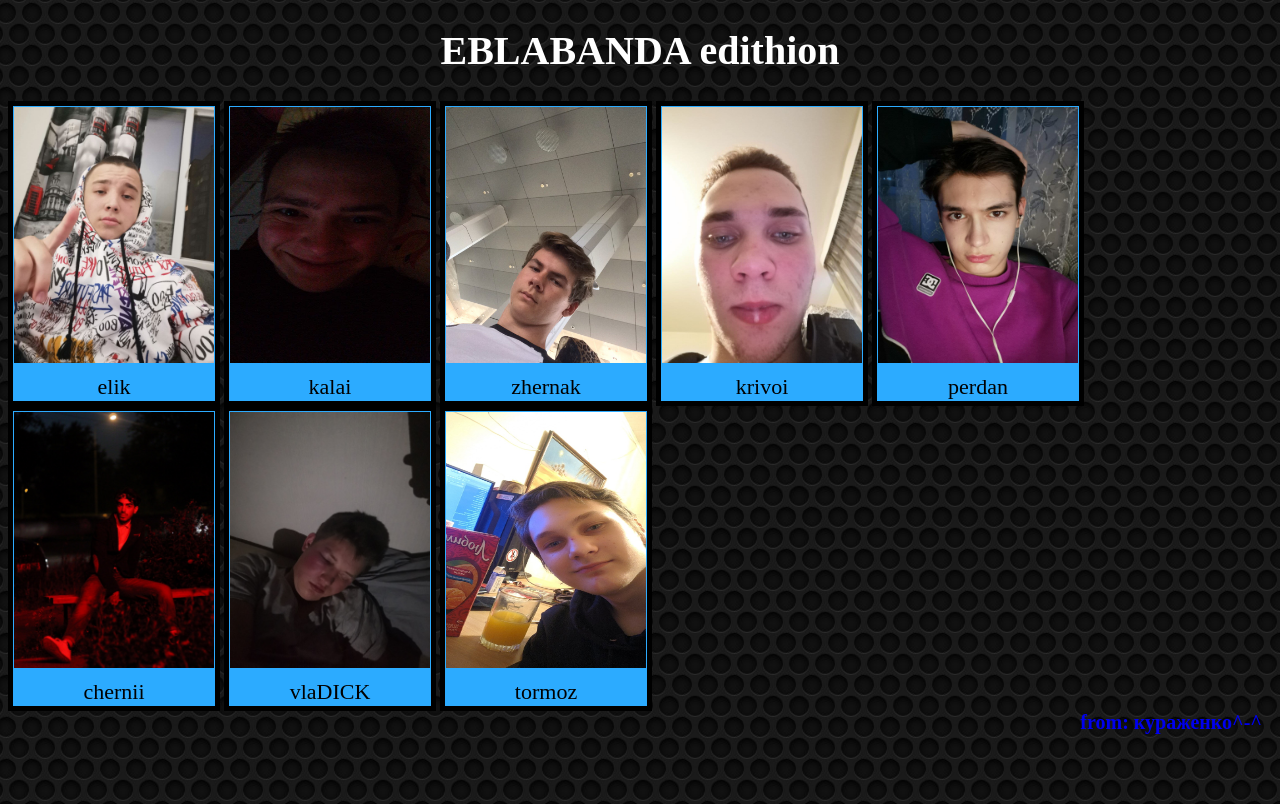
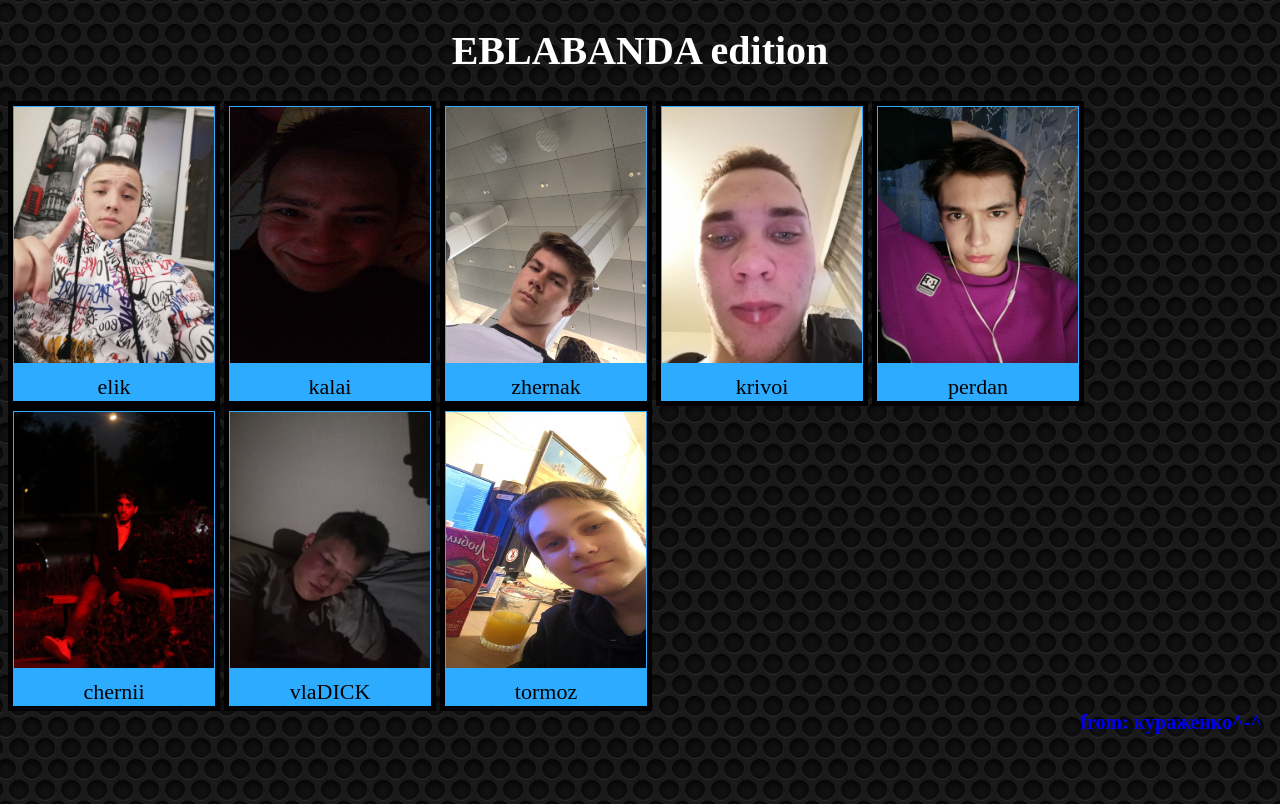
Before and after one commit to cvaga72/eblabanda, a plain HTML site: page index.html in a window 1280 px wide. Drawn offline with Linux system fonts and the light colour scheme.

Commit message:
Update index.html

```diff
--- a/index.html
+++ b/index.html
@@ -9,7 +9,7 @@
     </head>
     <body>
         <div>
-            <h1>EBLABANDA edithion</h1>
+            <h1>EBLABANDA edition</h1>
             <h1></h1>
         </div>
 
```
